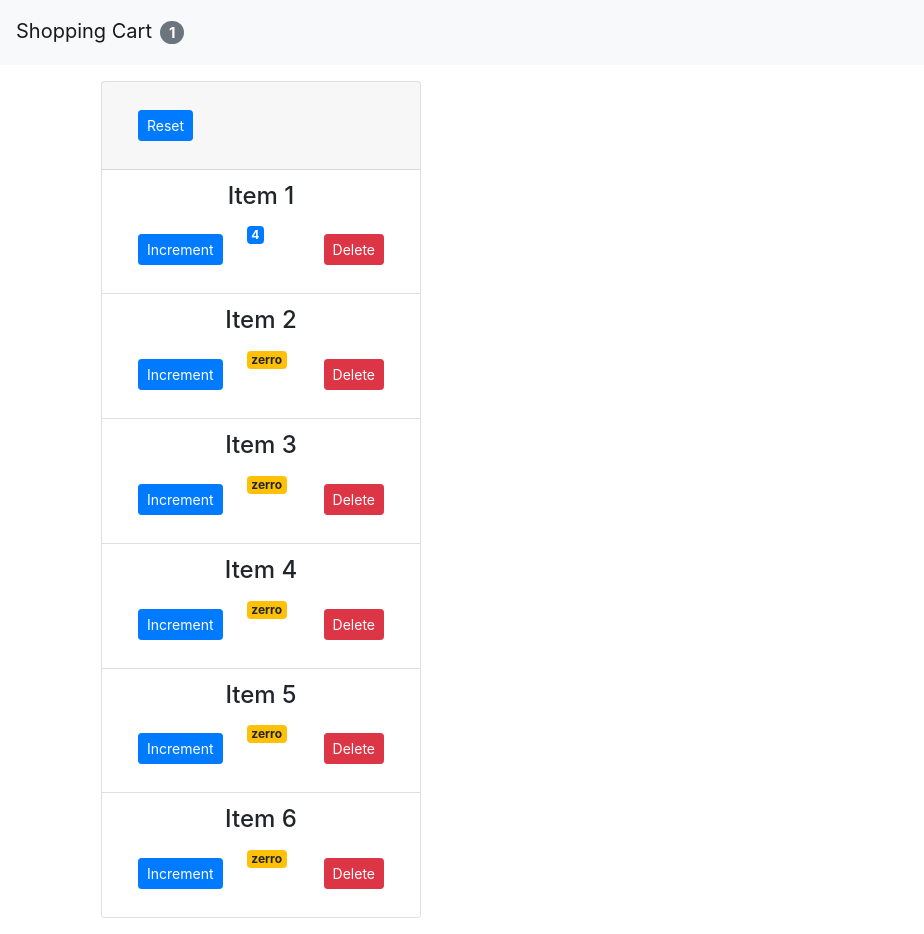
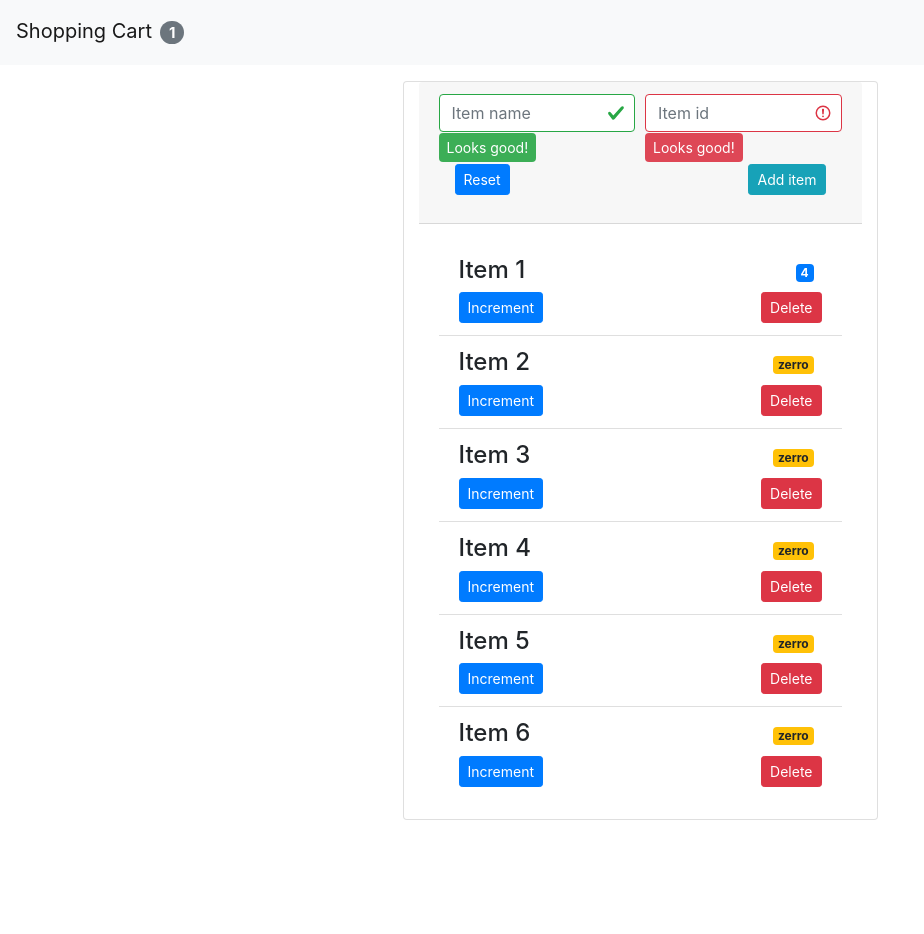
Before and after one commit to Cholago/shorping-cart-react-bootstrap, a React (Create React App) app: page / in a window 1280 px wide. Shown: the whole page, without its empty margins (0-924 px from the left). After the commit the page ends 836 px from the top, so only its background shows below. Built offline with nearby package versions, Linux system fonts and the light colour scheme.

Commit message:
third commit

```diff
--- a/src/App.js
+++ b/src/App.js
@@ -4,6 +4,7 @@ import Navbar from './components/Navbar'
 import Listing from './components/Listing'  //listing arrays objects
 import Statemanegment from './components/Statemanegment' //managing states
 import Counterspersingprops from './components/CountersPersingProps' //Persing props data and props children
+import AddItemToArray from './components/AddItemToArray'
 import Counters from './components/Counters'
 
 
@@ -44,6 +45,19 @@ class App extends React.Component {
     this.setState({ counters });
   }
 
+  //adding an item to the list
+  handleAdd = () => {
+    console.log("Item added");
+    this.setState(state => {
+      const counters = state.counters.concat({ id: 7, value: 20 });
+      return {
+        counters
+      };
+    });
+    console.log(this.state.counters);
+
+  }
+
   render() {
     return (
       <React.Fragment>
@@ -54,6 +68,7 @@ class App extends React.Component {
             onReset={this.handleReset}
             onIncrement={this.handleIncrement}
             onDelete={this.handleDelete}
+            onAddItem={this.handleAdd}
           />
         </main>
       </React.Fragment>
--- /dev/null
+++ b/src/components/AddItemToArray.jsx
@@ -0,0 +1,56 @@
+import React, { Component } from 'react';
+
+class App extends Component {
+    constructor(props) {
+        super(props);
+
+        this.state = {
+            value: '',
+            list: [
+                { b: 'a', value: 'a' },
+                { b: 'b', value: 'a' },
+                { b: 'c', value: 'a' }
+            ],
+        };
+    }
+
+    onChangeValue = event => {
+        this.setState({ value: event.target.value });
+    };
+
+    onAddItem = () => {
+        this.setState(state => {
+            const list = state.list.concat({ b: state.value, value: state.value });
+            return {
+                list,
+                value: '',
+            };
+        });
+    };
+
+    render() {
+        return (
+            <div>
+                <ul>
+                    {this.state.list.map(item => (
+                        <li key={item.b}>{item.b}</li>
+                    ))}
+                </ul>
+
+                <input
+                    type="text"
+                    value={this.state.value}
+                    onChange={this.onChangeValue}
+                />
+                <button
+                    type="button"
+                    onClick={this.onAddItem}
+                    disabled={!this.state.value}>
+                    Add
+                </button>
+            </div>
+        );
+    }
+}
+
+export default App;
--- a/src/components/Counter.jsx
+++ b/src/components/Counter.jsx
@@ -10,11 +10,15 @@ class Counter extends React.Component {
         console.log('Props', this.props);
         //get passed event onDelete and call it on the counters
         return (
-            <div>
-                {this.props.children}
-                <span className={this.getBadgeClass()}>{this.formCount()}</span>
-                <button className="btn btn-primary btn-sm m-3 float-left" onClick={() => this.props.onIncrement(this.props.counter)}>Increment</button>
-                <button className="btn btn-danger btn-sm m-3 float-right" onClick={() => this.props.onDelete(this.props.counter.id)}>Delete</button>
+            <div className="row">
+                <div className="col-md-12">
+                    {this.props.children}
+                    <span className={this.getBadgeClass()}>{this.formCount()}</span>
+                </div>
+                <div className="col-md-12">
+                    <button className="btn btn-primary btn-sm" onClick={() => this.props.onIncrement(this.props.counter)}>Increment</button>
+                    <button className="btn btn-danger btn-sm float-right" onClick={() => this.props.onDelete(this.props.counter.id)}>Delete</button>
+                </div>
             </div>
         );
     }
@@ -26,7 +30,7 @@ class Counter extends React.Component {
     }
 
     getBadgeClass() {
-        let classes = "text-center badge m-2 badge-";
+        let classes = "float-right badge m-2 badge-";
         classes += (this.props.counter.value == 0) ? "warning" : "primary";
         return classes;
     }
--- a/src/components/Counters.jsx
+++ b/src/components/Counters.jsx
@@ -11,14 +11,43 @@ class Counters extends React.Component {
         //with props child id  <h>Count {counter.id}</h>
         //child prop is very useful when youre passing complex elememnt like dialogbox
         return (
-            <div className="card m-3" style={{ width: "20rem" }}>
+            <div className="row">
+                <div className="card m-3 col-md-5 ml-auto mr-auto">
                     <div className="card-header">
+                        <div className="row">
+                            <div className="col-md-12">
+                                <div class="form-row">
+                                    <div class="col-md-6 mb-3 form-group">
+                                        <input type="text" class="form-control is-valid" placeholder="Item name" />
+                                        <span class="valid-tooltip">
+                                            Looks good!
+                                        </span>
+                                    </div>
+                                    <div class="col-md-6 mb-3 form-group is-invalid">
+                                        <input type="text" class="form-control is-invalid" placeholder="Item id" />
+                                        <span class="invalid-tooltip">
+                                            Looks good!
+                                        </span>
+                                    </div>
+                                </div>
+
+                            </div>
+                            <div className="col-md-12">
                                 <button
-                        className="btn btn-primary btn-sm m-3"
+                                    className="btn btn-primary btn-sm m-3 float-left"
                                     onClick={this.props.onReset}>
                                     Reset
                                 </button>
+                                <button
+                                    className="btn btn-info btn-sm m-3 float-right"
+                                    onClick={this.props.onAddItem}>
+                                    Add item
+                                </button>
                             </div>
+                        </div>
+
+                    </div>
+                    <div className="card-body">
                         <ul className="list-group list-group-flush">
                             {this.props.counters.map(counter => (
                                 <li className="list-group-item">
@@ -27,11 +56,13 @@ class Counters extends React.Component {
                                         counter={counter}
                                         onDelete={this.props.onDelete}
                                         onIncrement={this.props.onIncrement}>
-                                <h4 className="text-center">Item {counter.id} </h4>
+                                        <h4 className="float-left">Item {counter.id} </h4>
                                     </Counter>
                                 </li>
                             ))}
                         </ul>
+                    </div>
+                </div>
             </div>
         );
     }
```
Also changed, not shown: 1 other file (tests, documents, lock files or other folders). Lines whose indentation alone changed are shown as unchanged.
